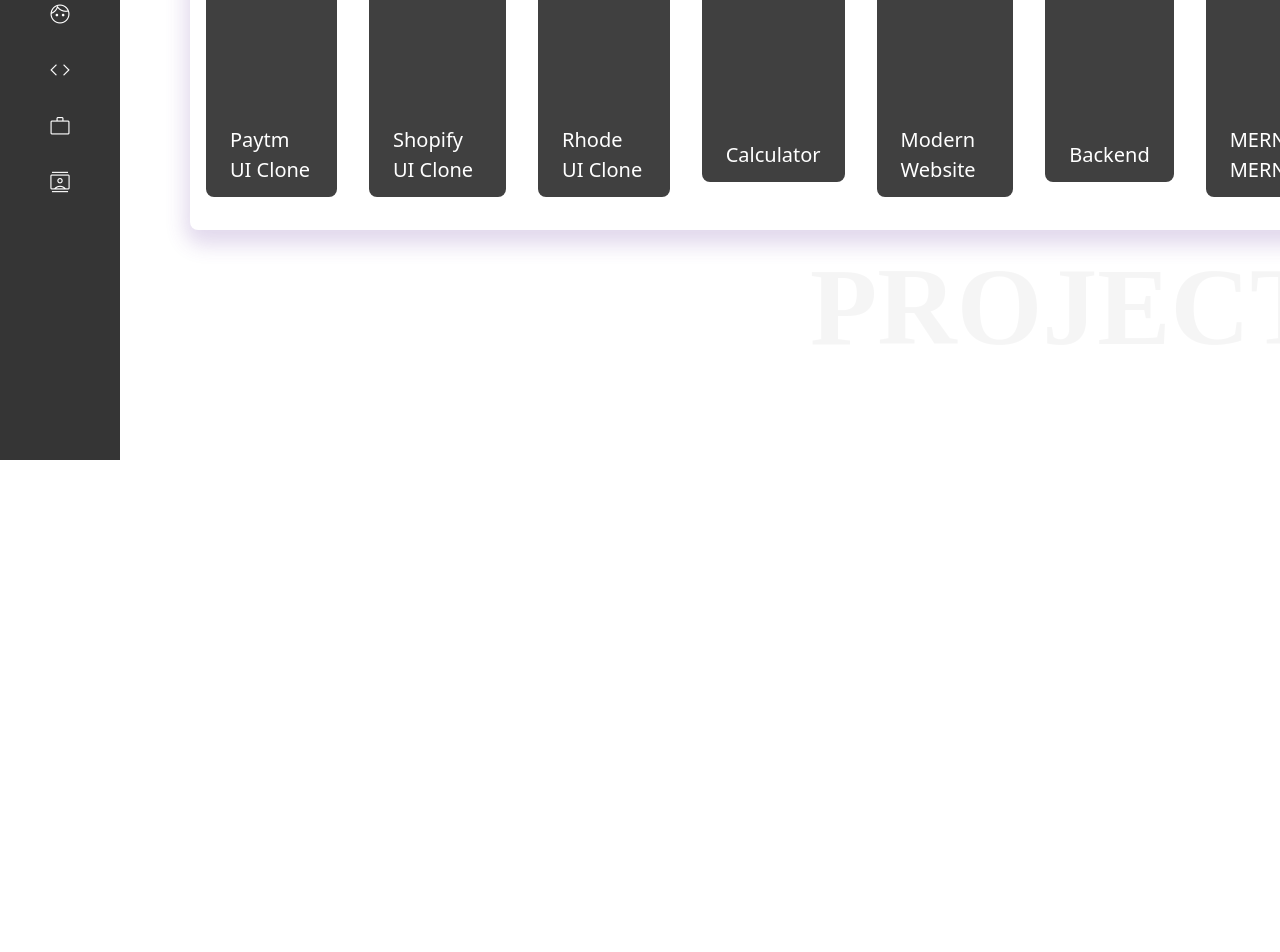
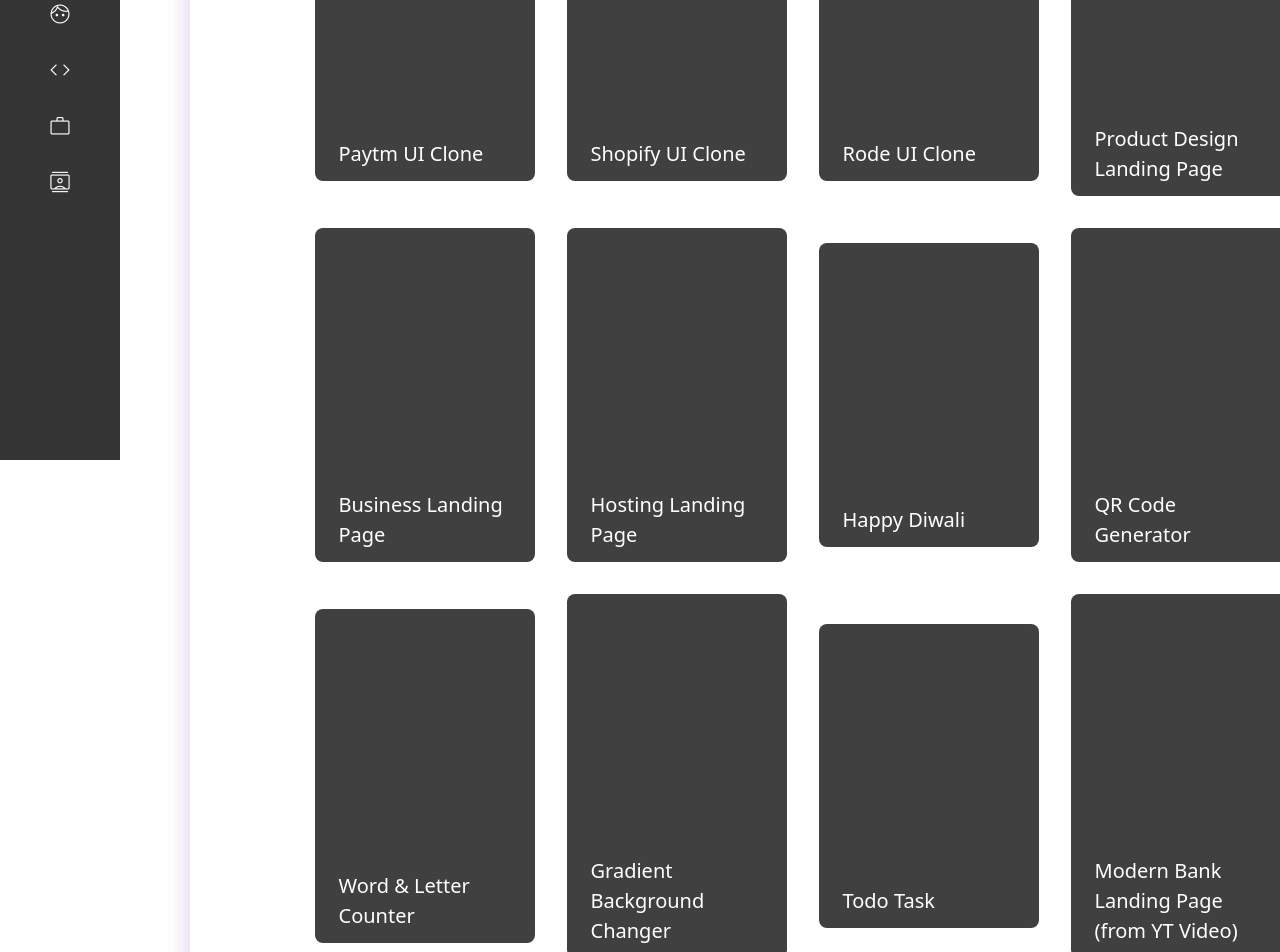
Before and after one commit to vsagar26/portfolio, a React (Create React App) app: page /mywork in a window 1280 px wide. Shown: the part 340-1292 px from the top of the page. Before the commit the page ends 800 px from the top, so only its background shows below. Built offline with nearby package versions, Linux system fonts and the light colour scheme; the HTML template or start-up script is replaced by a standard one.

Commit message:
projects added

```diff
--- a/src/components/Projects.jsx
+++ b/src/components/Projects.jsx
@@ -18,7 +18,7 @@
 
   return (
     <div className="flex flex-col w-full ml-[110px]">
-      <h1 className="text-[150px] font-bold projects">projects</h1>
+
       <div className="bg-[#ffffff] boxshadow2 rounded-lg mt-16 ml-[310px] px-5 py-2 w-[745px]">
         <ul className="list-none flex flex-row space-x-8 font-[Poppins] text-[17px] cursor-pointer ">
           <li onClick={()=>setItems(project)}>All Projects</li>
@@ -29,14 +29,15 @@
           <li onClick={()=>filterItem("fullstack")}>Full Stack(MERN)</li>
         </ul>
       </div>
-      <div className="h-[400px] mt-16 ml-20 w-[1225px] boxshadow2 rounded-lg flex flex-row gap-8 items-center w-[100vw] justify-center projectdiv px-4">
+      <div className=" mt-16 ml-20 w-[1225px] boxshadow2 rounded-lg flex flex-row gap-8 items-center w-[100vw] justify-center projectdiv px-6 py-8 mb-8">
         {items.map((project, index)=>(
-          <div className="bg-[#404040] px-6 py-3 rounded-lg" key={project.id}>
+          <div className="bg-[#404040] px-6 py-3 rounded-lg w-[220px]" key={project.id}>
             <div className="h-[250px]">{project.img}</div>
             <h2 className="text-[20px] text-white">{project.title}</h2>
           </div>
         ))}
       </div>
+      <h1 className="text-[150px] font-bold projects">projects</h1>
     </div>
   );
 };
--- a/src/constant/index.js
+++ b/src/constant/index.js
@@ -35,13 +35,15 @@
 ]
 
 export const project =[
+
+    // HTML CSS Projects
     {
         id: "1",
         title: "Paytm UI Clone",
         category: "htmlcss",
         img: "",
-        git: "",
-        deployed : "",
+        git: "https://github.com/vsagar26/Paytm_Clone",
+        deployed : "https://paytm-clone-html-tailwind.netlify.app/",
     },
 
     {
@@ -49,53 +51,141 @@
         title: "Shopify UI Clone",
         category: "htmlcss",
         img: "",
-        git: "",
-        deployed : "",
+        git: "https://github.com/vsagar26/Shopify-clone",
+        deployed : "https://shopify-clone-vs.netlify.app/",
     },
 
     {
         id: "3",
-        title: "Rhode UI Clone",
+        title: "Rode UI Clone",
         category: "htmlcss",
         img: "",
-        git: "",
-        deployed : "",
+        git: "https://github.com/vsagar26/Rode",
+        deployed : "https://rode-clone-vs.netlify.app/",
     },
 
     {
         id: "4",
-        title: "Calculator",
-        category: "javascript",
+        title: "Product Design Landing Page",
+        category: "htmlcss",
         img: "",
-        git: "",
-        deployed : "",
+        git: "https://github.com/vsagar26/project-15-product-design-landingpage",
+        deployed : "https://product-design-landing-page-vs.netlify.app/s",
     },
 
     {
         id: "5",
-        title: "Modern Website",
-        category: "react",
+        title: "Business Landing Page",
+        category: "htmlcss",
         img: "",
-        git: "",
-        deployed : "",
+        git: "https://github.com/vsagar26/project-12-business-landing-page",
+        deployed : "https://business-landing-page-vs.netlify.app/",
     },
 
     {
         id: "6",
-        title: "Backend",
-        category: "backend",
+        title: "Hosting Landing Page",
+        category: "htmlcss",
         img: "",
-        git: "",
-        deployed : "",
+        git: "https://github.com/vsagar26/project-11-hosting-landing-page",
+        deployed : "https://hosting-landing-page-vs.netlify.app/",
     },
 
     {
         id: "7",
-        title: "MERN  MERN MERN vMERN",
+        title: "Happy Diwali",
+        category: "htmlcss",
+        img: "",
+        git: "https://github.com/vsagar26/Happy-Diwali",
+        deployed : "https://happy-diwali-vs.netlify.app/",
+    },
+
+     // Javascript Projects
+
+
+     {
+        id: "8",
+        title: "QR Code Generator",
+        category: "javascript",
+        img: "",
+        git: "https://github.com/vsagar26/07_qr-code-generator-js",
+        deployed : "https://qr-code-generator-js-vs.netlify.app/",
+    },
+
+    {
+        id: "9",
+        title: "Word & Letter Counter",
+        category: "javascript",
+        img: "",
+        git: "https://github.com/vsagar26/word-letter-counter-js",
+        deployed : "https://word-letter-counter-js.netlify.app/",
+    },
+
+    {
+        id: "10",
+        title: "Gradient Background Changer",
+        category: "javascript",
+        img: "",
+        git: "https://github.com/vsagar26/gradient-background-changer",
+        deployed : "https://gradient-background-changer-js.netlify.app/",
+    },
+
+     {
+        id: "11",
+        title: "Todo Task",
+        category: "javascript",
+        img: "",
+        git: "https://github.com/vsagar26/todo-task-js",
+        deployed : "https://todo-task-js.netlify.app/",
+    },
+
+    // React Projects
+
+    {
+        id: "12",
+        title: "Modern Bank Landing Page (from YT Video)",
+        category: "react",
+        img: "",
+        git: "https://github.com/vsagar26/bank-website-ytclone",
+        deployed : "https://bank-website-ytclone.netlify.app/",
+    },
+
+    {
+        id: "13",
+        title: "Random Password Generator",
+        category: "react",
+        img: "",
+        git: "https://github.com/vsagar26/random-password-generator-react",
+        deployed : "https://random-password-generator-vs.netlify.app/",
+    },
+
+    {
+        id: "14",
+        title: "Weather App",
+        category: "react",
+        img: "",
+        git: "https://github.com/vsagar26/weather-app-react",
+        deployed : "https://weather-react-app-js.netlify.app/",
+    },
+
+    {
+        id: "15",
+        title: "Backend ",
+        category: "backend",
+        img: "",
+        git: "https://github.com/vsagar26/weather-app-react",
+        deployed : "https://weather-react-app-js.netlify.app/",
+    },
+
+    {
+        id: "16",
+        title: "Full Stack ",
         category: "fullstack",
         img: "",
-        git: "",
-        deployed : "",
+        git: "https://github.com/vsagar26/weather-app-react",
+        deployed : "https://weather-react-app-js.netlify.app/",
     },
 
+
+
 ];
--- a/src/index.css
+++ b/src/index.css
@@ -122,21 +122,25 @@
     font-family: Montserrat;
     font-size: 110px;
     font-weight: 800;
-    position: absolute;
     z-index: -1;
-    padding-top: 10px;
-    margin-top: 555px;
     margin-left: 700px;
     opacity: 0.035;
     text-transform: uppercase;
   }
 
-  .projectdiv{
+  /* .projectdiv{
     overflow-x: auto;
   }
 
   .projectdiv::-webkit-scrollbar{
     display: none;
+  } */
+
+  .projectdiv{
+    display: flex;
+    flex-wrap: wrap;
+    flex-direction: row;
+
   }
 
   /* Contact */
```
